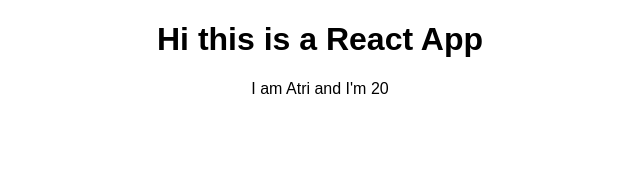
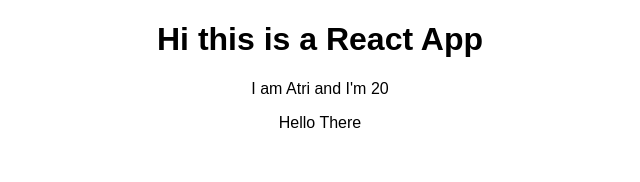
Before and after one commit to ATRI2107/REACT-COMPLETE-GUIDE, a React (Create React App) app: page / in a window 1280 px wide. Shown: the top 182 px of the page, without its empty margins (320-960 px from the left). Built offline with nearby package versions, Linux system fonts and the light colour scheme.

Commit message:
Added props children part

```diff
--- a/src/App.js
+++ b/src/App.js
@@ -6,7 +6,7 @@
     return (
       <div className="App">
         <h1> Hi this is a React App</h1>
-        <Person name="Atri" age="20"/>
+        <Person name="Atri" age="20">Hello There</Person>
       </div>
     );
   }
--- a/src/Person/Person.js
+++ b/src/Person/Person.js
@@ -1,5 +1,10 @@
 import React from 'react'
  const person=(props)=>{
-     return <p> I am {props.name} and I'm {props.age} </p>
+     return(
+        <div>
+            <p> I am {props.name} and I'm {props.age} </p>
+            <p>{props.children}</p>
+        </div>
+     )
  };
  export default person;
```
